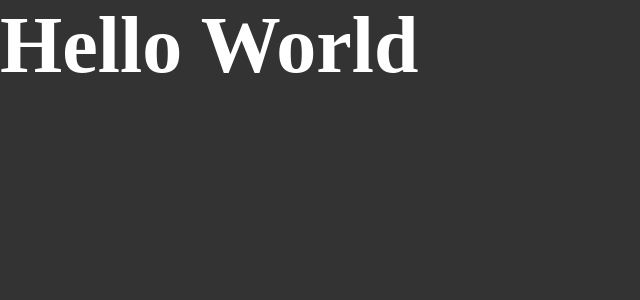
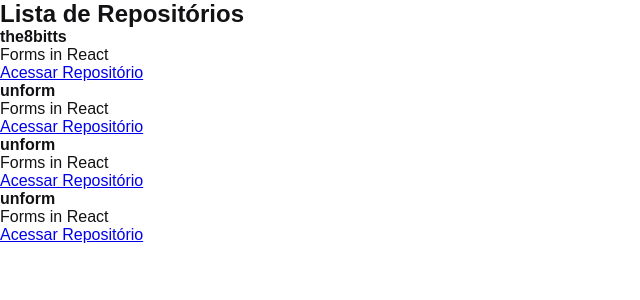
Before and after one commit to bittencourt-lucas/ignite-react, a React app in the folder chapter-1/01-github-explorer/: page / in a window 1280 px wide. Shown: the top 300 px of the page, without its empty margins (0-640 px from the left). Built offline with nearby package versions, Linux system fonts and the light colour scheme.

Commit message:
First React component

```diff
--- a/chapter-1/01-github-explorer/src/App.jsx
+++ b/chapter-1/01-github-explorer/src/App.jsx
@@ -1,5 +1,6 @@
+import { RepositoryList } from './components/RepositoryList';
 import './styles/global.scss';
 
 export function App() {
-  return <h1>Hello World</h1>;
+  return <RepositoryList />
 }
--- /dev/null
+++ b/chapter-1/01-github-explorer/src/components/RepositoryList.jsx
@@ -0,0 +1,40 @@
+const repositoryName = "the8bitts";
+
+export function RepositoryList() {
+  return (
+    <section className="repository-list">
+      <h1>Lista de Repositórios</h1>
+
+      <ul>
+        <li>
+          <strong>{repositoryName}</strong>
+          <p>Forms in React</p>
+          <a href="/">
+            Acessar Repositório
+          </a>
+        </li>
+        <li>
+          <strong>unform</strong>
+          <p>Forms in React</p>
+          <a href="/">
+            Acessar Repositório
+          </a>
+        </li>
+        <li>
+          <strong>unform</strong>
+          <p>Forms in React</p>
+          <a href="/">
+            Acessar Repositório
+          </a>
+        </li>
+        <li>
+          <strong>unform</strong>
+          <p>Forms in React</p>
+          <a href="/">
+            Acessar Repositório
+          </a>
+        </li>
+      </ul>
+    </section>
+  )
+}
--- a/chapter-1/01-github-explorer/src/styles/global.scss
+++ b/chapter-1/01-github-explorer/src/styles/global.scss
@@ -5,11 +5,6 @@
 }
 
 body {
-  font: Arial, Helvetica, sans-serif;
-  background-color: #333;
-  color: #fff;
-
-  h1 {
-    font-size: 80px;
-  }
+  font: 16px "Helvetic Neue", Arial, sans-serif;
+  color: #121214;
 }
```
